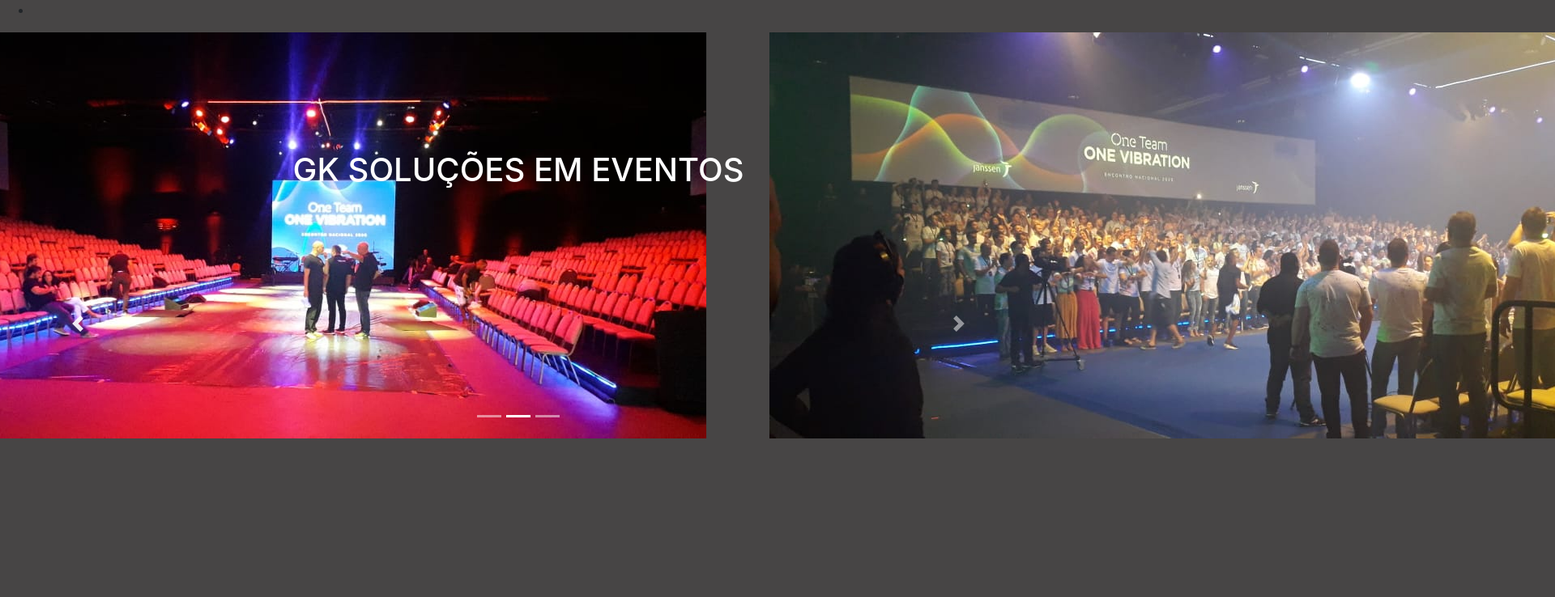
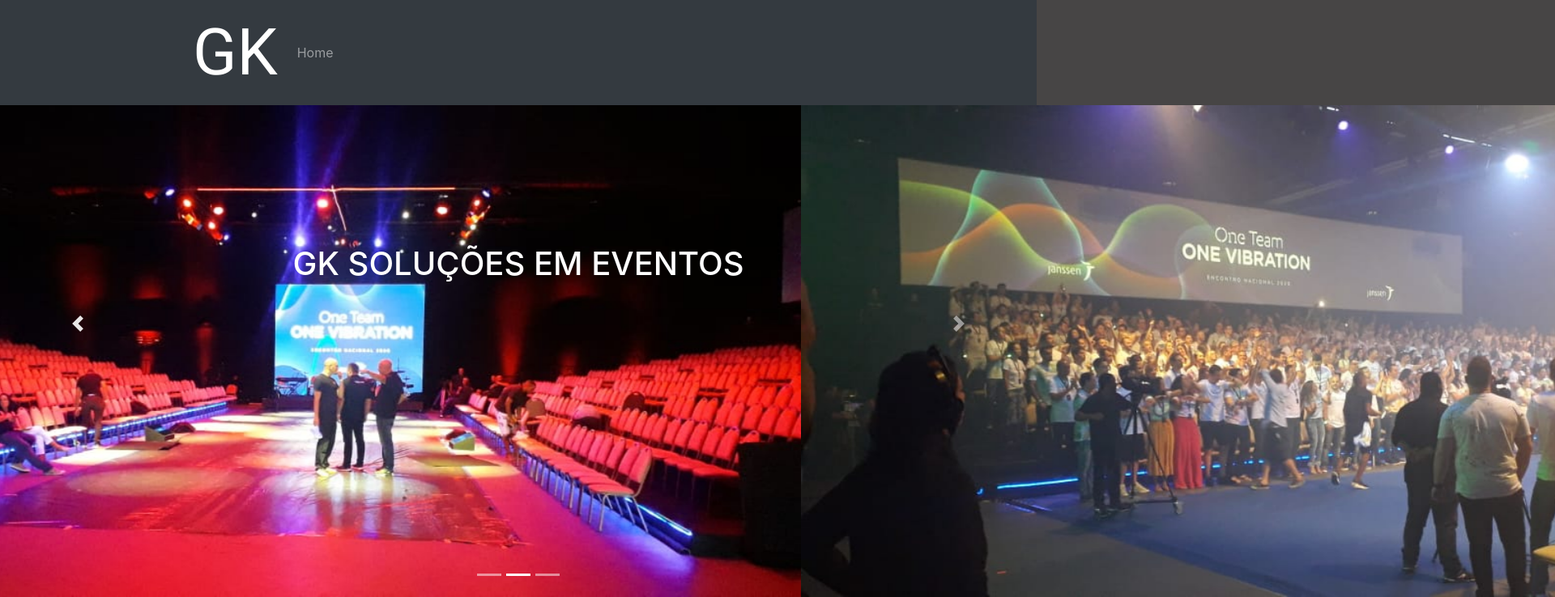
Before and after one commit to matheusoda/GKSolucoesEmEventos, a plain HTML site: page index.html in a window 1280 px wide. Shown: the top 738 px of the page at 81% size, 1920 px wide, since content can reach past the window. Drawn offline with nearby package versions, Linux system fonts and the light colour scheme.

Commit message:
styles navbar

```diff
--- /dev/null
+++ b/container.css
@@ -0,0 +1,15 @@
+.container {
+  width: 100%;
+}
+
+@media (min-width: 1200px) {
+  .container {
+    max-width: 1400px;
+  }
+}
+
+@media (min-height: 450px) {
+  .container {
+    max-height: 600px;
+  }
+}
--- a/index.html
+++ b/index.html
@@ -2,21 +2,44 @@
 <html lang="pt">
 
 <head>
+
   <meta charset="UTF-8">
   <meta name="viewport" content="width=device-width, initial-scale=1.0">
   <link rel="stylesheet" href="https://stackpath.bootstrapcdn.com/bootstrap/4.1.3/css/bootstrap.min.css"
     integrity="sha384-MCw98/SFnGE8fJT3GXwEOngsV7Zt27NXFoaoApmYm81iuXoPkFOJwJ8ERdknLPMO" crossorigin="anonymous">
+  <link href="https://fonts.googleapis.com/css?family=Roboto:400,700&display=swap" rel="stylesheet">
   <link rel="stylesheet" href="style.css">
+  <link rel="stylesheet" href="container.css">
+  <link rel="stylesheet" href="navbar.css">
   <title>Document</title>
+
 </head>
 
 <body>
+
+  <nav class="navbar navbar-expand-lg navbar-dark bg-dark" style="
+    padding-left: 238px;
+    padding-right: 238px;
+    padding-top: 0px;
+    padding-bottom: 0px;
+">
+    <a class="navbar-brand" href="#/">GK</a>
+    <button class="navbar-toggler" type="button" data-toggle="collapse" data-target="#navbarContent"
+      aria-controls="navbarContent" aria-expanded="false" aria-label="Toggle navigation">
+      <span class="navbar-toggler-icon"></span>
+    </button>
+
+    <div class="collapse navbar-collapse" id="navbarContent">
+      <ul class="navbar-nav mr-auto">
+        <li class="nav-item">
+          <a class="nav-link" href="#/">Home<span class="sr-only">(current)</span></a>
+        </li>
+      </ul>
+    </div>
+  </nav>
+
   <header>
-    <nav class="nav">
-      <ul>
-        <li></li>
-      </ul>
-    </nav>
+
   <div class="container">
     <div class="container-fluid zero">
       <div id="carousel" class="carousel slide" data-ride="carousel">
@@ -49,7 +72,9 @@
       </div>
     </div>
   </div>
+
 </header>
+
 <main>
   <section>
     <div class="conteudo">
@@ -58,6 +83,7 @@
     </div>
   </section>
 </main>
+
 <footer></footer>
   <script src="https://code.jquery.com/jquery-3.3.1.slim.min.js"
   integrity="sha384-q8i/X+965DzO0rT7abK41JStQIAqVgRVzpbzo5smXKp4YfRvH+8abtTE1Pi6jizo"
--- /dev/null
+++ b/navbar.css
@@ -0,0 +1,4 @@
+.navbar-brand {
+  font-size: 5rem;
+  font-family: "Roboto", sans-serif;
+}
--- a/style.css
+++ b/style.css
@@ -1,32 +1,35 @@
-
-img{
+img {
   max-width: 100%;
   max-height: auto;
   display: inline-block;
   position: relative;
 }
 
-.all{
+.all {
   padding: 0;
   margin: 0;
   height: 80%;
   max-width: 100%;
 }
 
-.carouselTitle{
+.carouselTitle {
   position: absolute;
-	color:#fff;
+  color: #fff;
   text-align: center;
   top: 25%;
 }
 
-.zero{
+.zero {
   margin: 0;
   padding: 0;
 }
 
-@media (min-width: 768px){
-	body{
+.d-block {
+  width: 100%;
+}
+
+@media (min-width: 768px) {
+  body {
     background-color: rgb(71, 69, 69);
   }
 }
```
Lines whose indentation alone changed are shown as unchanged.
